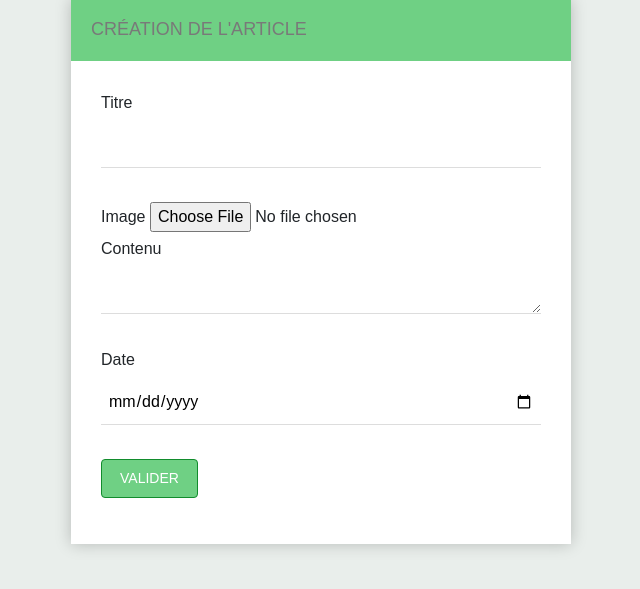
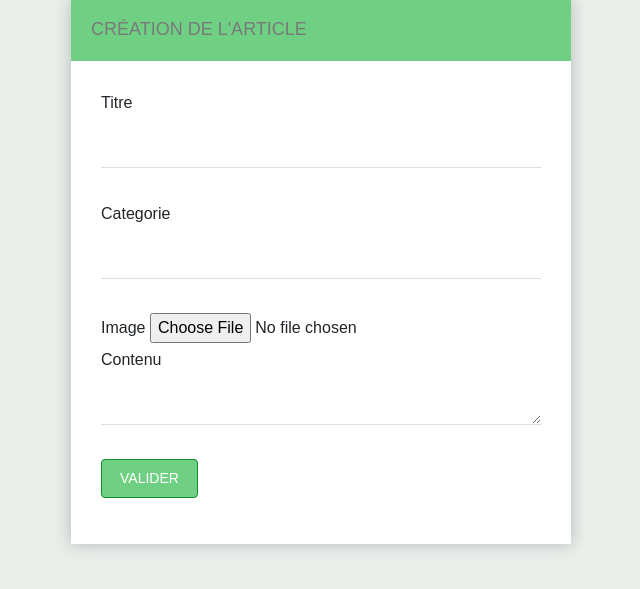
Before and after one commit to sebastienguidez/ducklove, a PHP site: page /create_article.php in a window 1280 px wide. Shown: the part 143-732 px from the top of the page, without its empty margins (319-959 px from the left). Run offline with PHP 8.4, Linux system fonts and the light colour scheme; the visitor is signed in with stand-in values (Sample User, id 1).

Commit message:
afficher article

```diff
--- a/create_article.php
+++ b/create_article.php
@@ -3,41 +3,42 @@
     include('includes\header.php');
     include('includes\connexion.php');
 
-//FAIRE UNE REQUETE POUR DIRE QU IL PEUT CREER L ARTICLE SI IL EST INSCRIT (SESSION['role'])
     if (isset($_SESSION['role'])) {
-        $request = $bdd->prepare('INSERT INTO article(titre, contenu, image, utilisateur_id, date_creation) VALUES( :titre, :contenu, :image, :utilisateur_id, :date_creation)');
+        $request = $bdd->prepare('INSERT INTO article(titre, contenu, image, utilisateur_id, date_creation, categorie_id)
+                                    VALUES( :titre, :contenu, :image, :utilisateur_id, :date_creation, :categorie_id)');
 
         if (isset($_POST["submit"]) && (!empty($_POST["submit"])))
         {
-            var_dump($_POST);
 
+        $date = date("Y-m-d H:i:s");
         $request->execute(array(
           'titre' => $_POST["titre"],
           'contenu' => $_POST["contenu"],
           'image' => $_POST["image"],
-          'utilisateur_id' => $request["utilisateur_id"],
-          'date_creation' =>  $_POST['date_creation']
+          'utilisateur_id' => $_SESSION['utilisateur_id'],
+          'date_creation' =>  $date,
+          'categorie_id' => $_POST['categorie_id']
           ));
         }
-
         ?>
         <div class="form-style-8">
             <h2>création de l'article</h2>
-            <form action="index.php" method="post">
+            <form action="" method="post">
             <p>
                 <label>Titre</label>
                 <input type="text" name="titre" /><br>
+                 <label>Categorie</label>
+                <input type="text" name="categorie_id" /><br>
                 <label>Image</label>
                 <input type="file" name="image" /><br>
                 <label>Contenu</label>
                 <textarea name="contenu" rows=4 cols=40 > </textarea><br>
-                <label>Date</label>
-                <input type="date" name="date" /><br>
                 <input type="submit" name="submit" value="Valider" /><br>
             </p>
             </form>
         </div>
     <?php
+
         $request->closeCursor();
     }
     else
--- a/page_connexion.php
+++ b/page_connexion.php
@@ -42,6 +42,7 @@ else
 	{
 	    $_SESSION['pseudo'] = $data['pseudo'];
 	    $_SESSION['role'] = $data['role_id'];
+	    $_SESSION['utilisateur_id'] = $data['id'];
 	    $_SESSION['password'] = $data['password'];
 	    $message = '<p>Bienvenue '.$data['pseudo'].',
 			vous êtes maintenant connecté!</p>
```
Also changed, not shown: index.php (+10 -0 lines).
